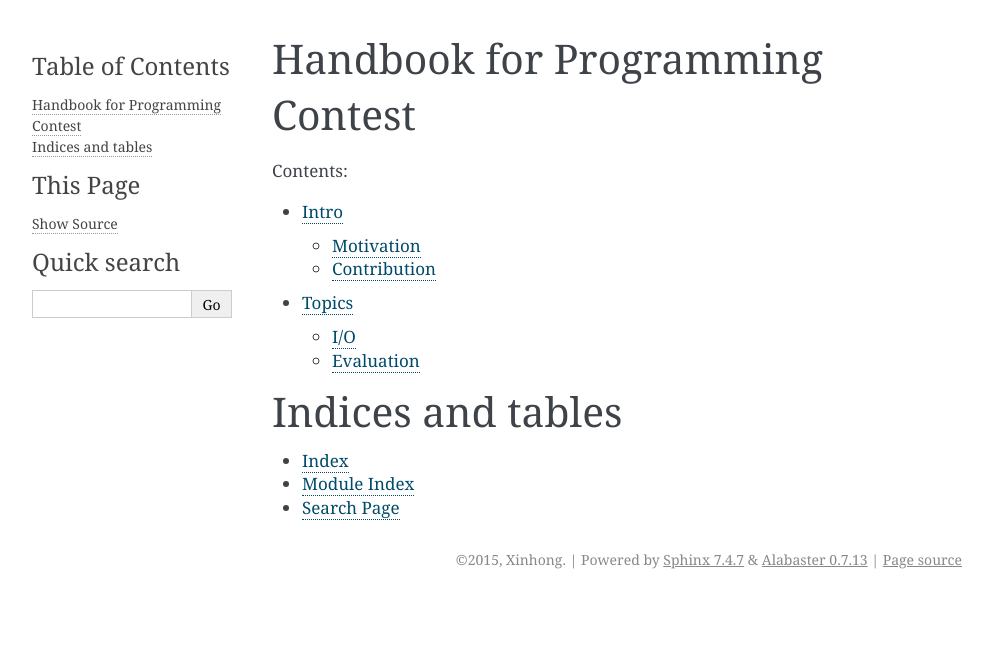
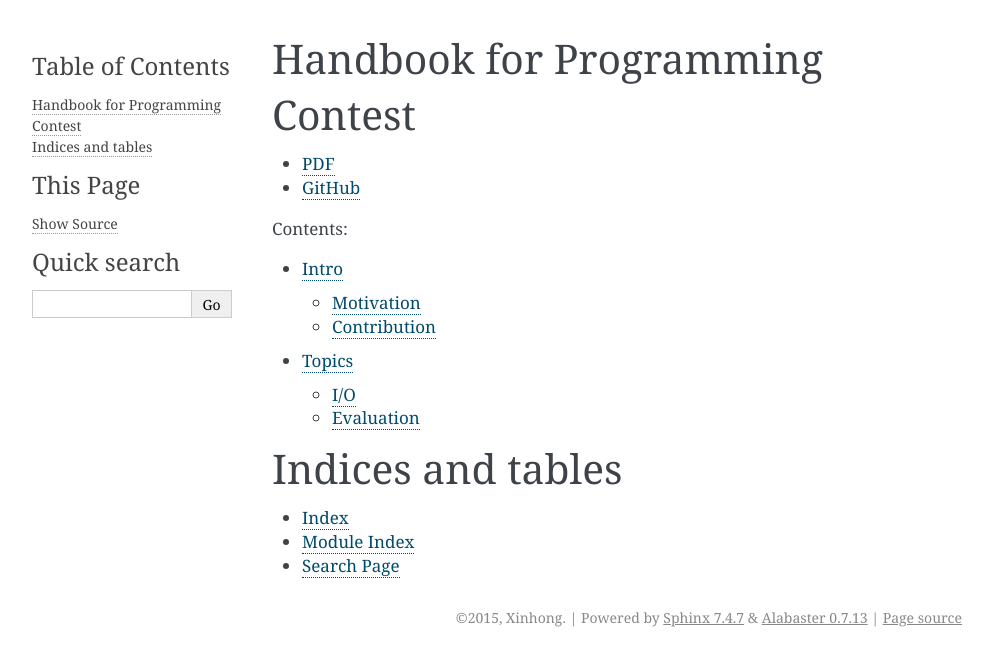
Before and after one commit to Aahung/Handbook-for-Programming-Contest, a Sphinx documentation site: the page built from source/index.rst, in a window 1280 px wide. Shown: the top 666 px of the page, without its empty margins (148-1141 px from the left). Built offline with Sphinx 7.4.7, drawn with Linux system fonts in a browser that asks for light colours.

Commit message:
add live url and pdf url

```diff
--- a/source/index.rst
+++ b/source/index.rst
@@ -5,6 +5,12 @@
 
 Handbook for Programming Contest
 =======================================
+
+- `PDF`_
+- `GitHub`_
+
+.. _PDF: ../latex/handbook.pdf
+.. _GitHub: https://github.com/Aahung/Handbook-for-Programming-Contest
 
 Contents:
 
```
